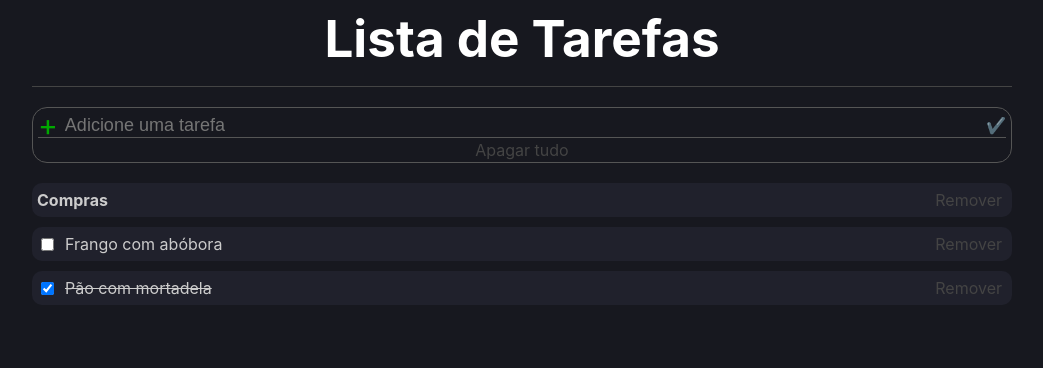
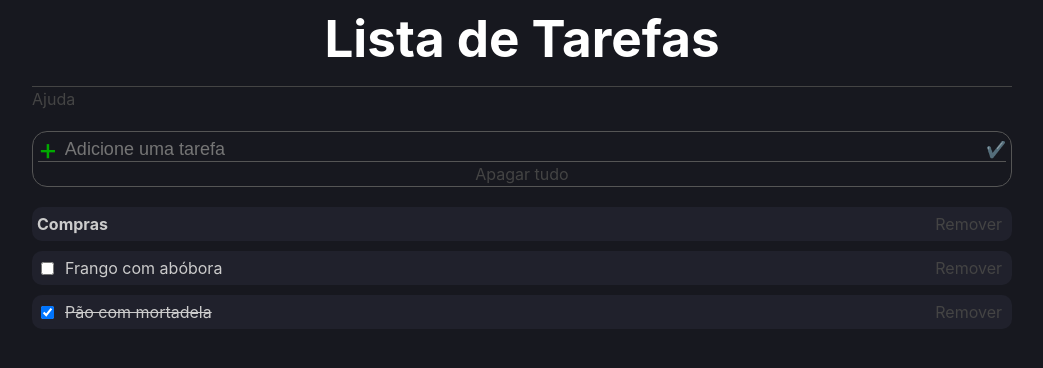
Before and after one commit to caiquedv/to-do_list_reactjs, a React (Vite) app: page / in a window 1280 px wide. Shown: the top 368 px of the page, without its empty margins (118-1161 px from the left). Built offline with nearby package versions, Linux system fonts and the light colour scheme.

Commit message:
Feat: made modal with help instructions

```diff
--- a/src/App.styles.ts
+++ b/src/App.styles.ts
@@ -10,6 +10,73 @@ export const Area = styled.div`
     margin: auto;
     max-width: 980px;
     padding: 10px;
+    position: relative;
+
+    span {
+        color: #444;
+        cursor: pointer;
+
+        &:hover {
+            color: #666;
+        }
+    }
+
+    .help {
+        position: absolute;
+        top: 3rem;
+        left: 2rem;
+        right: 2rem;
+        background-color: #666;
+        z-index: 1;
+        line-height: 50px;
+        font-weight: bold;
+        font-size: 1rem;
+        border-radius: 5px;
+
+        span {
+            font-size: 30px;
+            color: #0a0;
+        }
+
+        #close {
+            position: absolute;
+            right: 1rem;
+            color: #a00;
+
+            &:hover {
+                color: #f00;
+            }
+        }
+
+        ul {
+            list-style: none;
+            padding: 0;
+
+            li {
+                border: 1px solid #aaa;
+                border-radius: 5px;
+                margin: 5px 0;
+                padding: 5px;
+                background-color: #666;
+                color: #333;
+
+                &:hover {
+                    background-color: #aaa;
+                }
+            }
+        }
+    }
+
+@media (max-width: 425px) {
+    .help {
+        line-height: 45px;
+    }
+}
+@media (max-width: 360px) {
+    .help {
+        line-height: 35px;
+    }
+}
 `;
 
 export const Header = styled.h1`
--- a/src/App.tsx
+++ b/src/App.tsx
@@ -74,6 +74,8 @@ const App = () => {
 		setTargetIndex(null);
 	};
 
+	const [helpModal, setHelpModal] = useState<boolean>(false);
+
 	// useEffect(()=>{ // Ver Lista quando for atualizada
 	// 	console.log(newList)
 	// },[list]);
@@ -82,6 +84,27 @@ const App = () => {
 		<C.Container>
 			<C.Area>
 				<C.Header>Lista de Tarefas</C.Header>
+				<span onClick={()=> setHelpModal(!helpModal)}>Ajuda</span>
+
+				{helpModal &&
+					<div className="help">
+						<span onClick={() => setHelpModal(!helpModal)} id="close">X</span>
+						<ul>
+							<li>
+								Clique em ✔️ ou 🇹 para alternar entre tarefa e texto simples.
+							</li>
+							<li>
+								Clique em <span>+</span> ou tecle enter para adicionar o evento.
+							</li>
+							<li>
+								Você pode mover os itens com o mouse para organizar.
+							</li>
+							<li>
+								Você pode fechar o site e seu trabalho continuará aqui.
+							</li>
+						</ul>
+					</div>
+				}
 
 				<form onSubmit={e => e.preventDefault()}>
 					<AddArea
```
